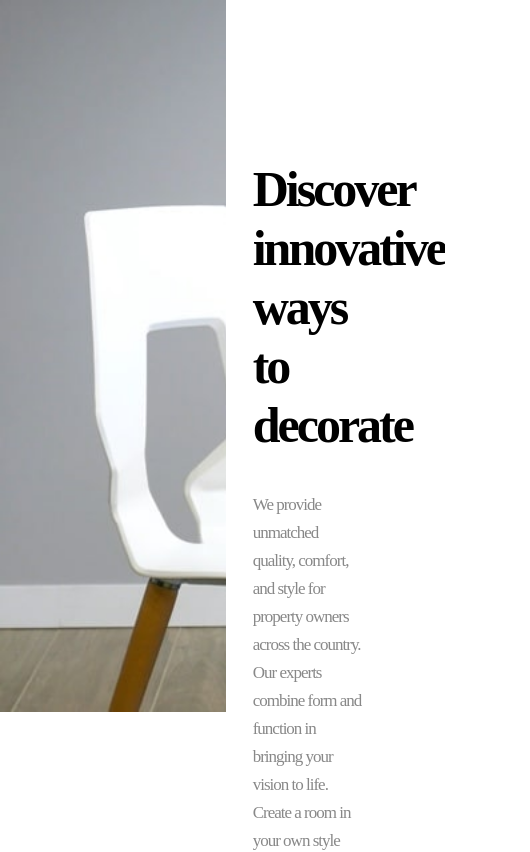
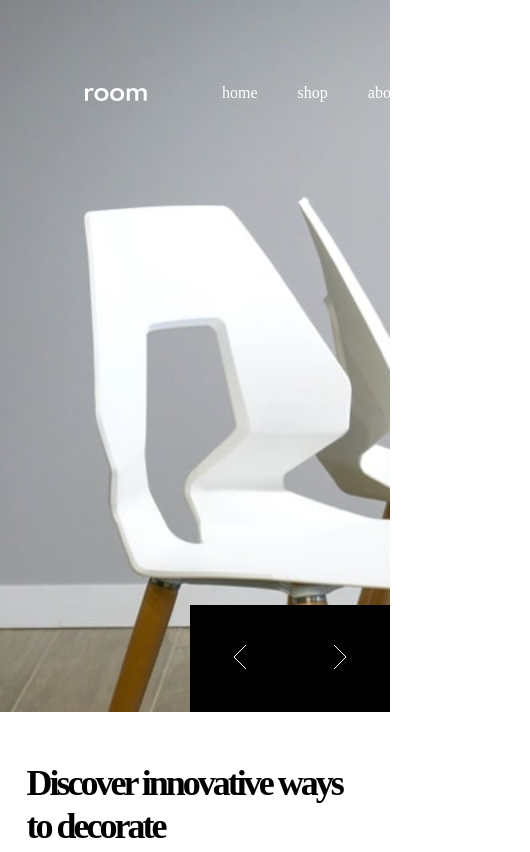
Before and after one commit to ThomasArbeit/Room-Homepage---Frontend-Mentor-Challenge, a plain HTML site: page index.html in a window 390 px wide. Shown: the top 852 px of the page, 530 px wide, since content can reach past the window. Drawn offline with Linux system fonts and the light colour scheme.

Commit message:
Ajout du responsive et header

```diff
--- a/index.html
+++ b/index.html
@@ -7,7 +7,15 @@
     <title>Room Homepage</title>
 </head>
 <body>
-    <header class="header"><!--Mettre le header--></header>
+    <header class="header">
+        <img src="./img/logo.svg" alt="">
+        <ul>
+            <li><a href="#">home</a></li>
+            <li><a href="#">shop</a></li>
+            <li><a href="#">about</a></li>
+            <li><a href="#">contact</a></li>
+        </ul>
+    </header>
 
     <div class="container">
         <div class="top-section">
--- a/sass/basics/basic.scss
+++ b/sass/basics/basic.scss
@@ -8,6 +8,7 @@
 body{
     max-width: 1920px;
     margin: auto;
+    position: relative;
 }
 
 p{
@@ -16,4 +17,8 @@ p{
     line-height: 28px;
     color: #888888;
     margin-bottom: 42px;
+
+    @media (max-width: 1590px){
+        font-size: 15px;
+    }
 }
--- /dev/null
+++ b/sass/components/header.scss
@@ -0,0 +1,32 @@
+.header{
+    z-index: 1;
+    position: absolute;
+    top: 84px;
+    left: 85px;
+
+    display: flex;
+    align-items: flex-end;
+
+    img{
+        margin-right: 75px;
+    }
+
+    ul{
+        display: flex;
+
+        li{
+            list-style: none;
+            margin-right: 40px;
+            display: block;
+
+            a{
+                text-decoration: none;
+                color: white;
+
+                &:hover{
+                    border-bottom: solid 2px white;
+                }
+            }
+        }
+    }
+}
--- a/sass/components/imgSlider.scss
+++ b/sass/components/imgSlider.scss
@@ -1,8 +1,15 @@
 .img{
+
     &__container{
+        position: relative;
+
         width: 58%;
         height: 712px;
         overflow: hidden;
+
+        @media (max-width: 1145px){
+            width: 100%;
+        }
     }
 
     &__slider{
--- a/sass/components/sliderBtn.scss
+++ b/sass/components/sliderBtn.scss
@@ -4,10 +4,18 @@
     bottom: 0;
     display: flex;
     background-color: black;
+    width: 26.8%;
+
+    @media (max-width: 1145px){
+        bottom: 100%;
+        left: unset;
+        right: 0;
+        width: 200px;
+    }
 
     &__link{
         display: block;
-        width: 107px;
+        width: 50%;
         height: 107px;
         margin: 0;
         padding: 0;
@@ -19,4 +27,6 @@
             background-color: #444444;
         }
     }
+
+
 }
--- a/sass/components/textSlider.scss
+++ b/sass/components/textSlider.scss
@@ -1,17 +1,35 @@
 .text-slider{
     padding-left: 6.8%;
-    padding-top: 160px;
     padding-right: 6.8%;
     width: 42%;
     position: relative;
+    display: flex;
+    flex-direction: column;
+    justify-content: center;
+
+    @media (max-width: 1145px){
+        width: 100%;
+        padding-top: 50px;
+        padding-bottom: 50px;
+    }
 
     &__title{
-        font-size: 50px;
+        font-size: 46px;
         line-height: 59px;
         letter-spacing: -3px;
         font-weight: 600;
 
         margin-bottom: 36px;
+
+        @media (max-width: 1590px){
+            font-size: 42px;
+            line-height: 51px;
+        }
+
+        @media (max-width: 1362px){
+            font-size: 36px;
+            line-height: 43px;
+        }
     }
 
 
--- a/sass/main.scss
+++ b/sass/main.scss
@@ -6,3 +6,4 @@
 @import './components/imgSlider.scss';
 @import './components/textSlider.scss';
 @import './components/sliderBtn.scss';
+@import './components/header.scss';
--- a/sass/structure/bottom_section.scss
+++ b/sass/structure/bottom_section.scss
@@ -1,14 +1,25 @@
 .bottom-section{
     display: flex;
     justify-content: space-between;
+
+    @media (max-width: 1145px){
+        flex-direction: column;
+    }
 
     &__image{
         height: 354px;
         width: 30.75%;
 
+        @media (max-width: 1145px){
+            width: 100%;
+        }
+
         img{
             height: 100%;
             width: 100%;
+
+            object-fit: cover;
+            object-position: center;
         }
     }
 
@@ -16,7 +27,11 @@
         width: 38.5%;
         padding-left: 78px;
         padding-top: 90px;
-        padding-right: 120px;
+        padding-right: 85px;
+
+        @media (max-width: 1145px){
+            width: 100%;
+        }
 
         h2{
             font-size: 18px;
--- a/sass/structure/top_section.scss
+++ b/sass/structure/top_section.scss
@@ -1,4 +1,8 @@
 .top-section{
     display: flex;
     width: 100%;
+
+    @media (max-width: 1145px){
+        flex-direction: column;
+    }
 }
```
Also changed, not shown: css/style.css, 1 other file.
